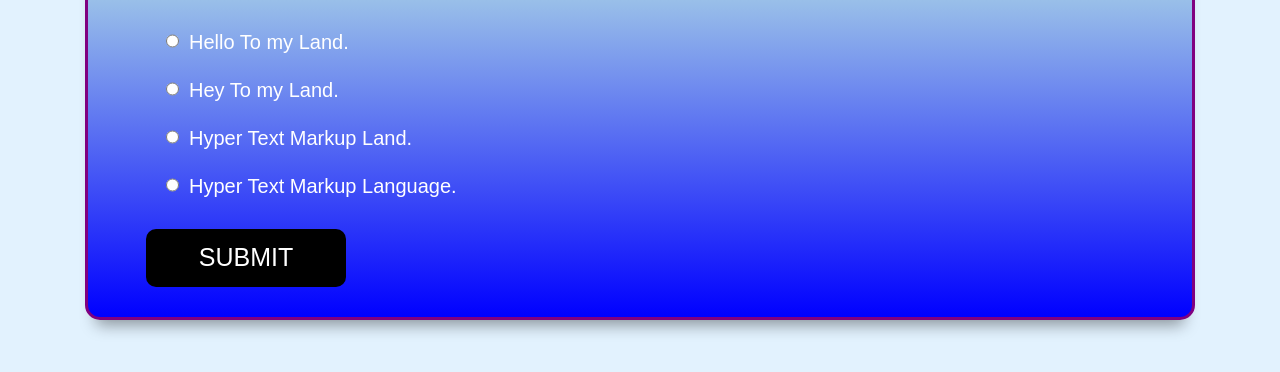
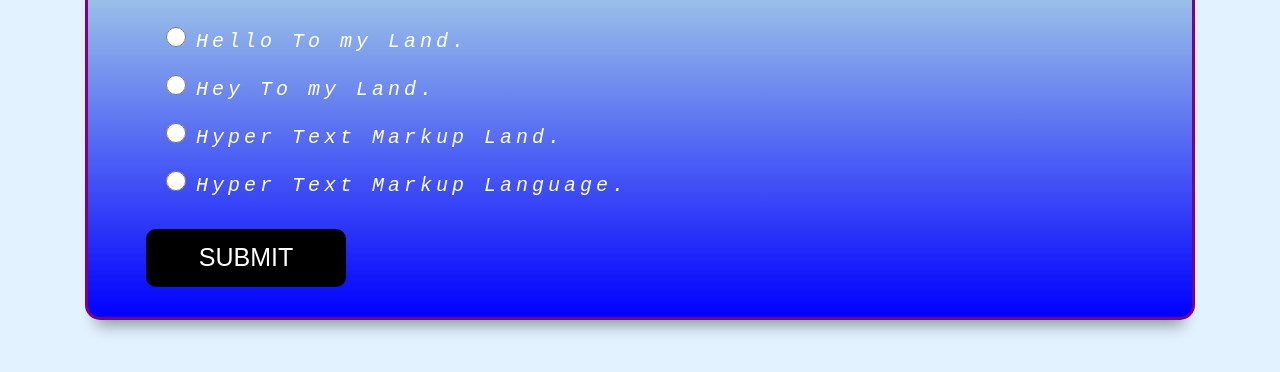
Before and after one commit to Muhammad-Mukarram-Asad/web-dev-quiz-app, a plain HTML site: page index.html in a window 1280 px wide. Shown: the part 120-492 px from the top of the page. Drawn offline with nearby package versions, Linux system fonts and the light colour scheme.

Commit message:
Update index.html

```diff
--- a/index.html
+++ b/index.html
@@ -88,10 +88,17 @@
         .inner-div ul li label
         {
             margin-top: 10px;
+            letter-spacing : 4px;
+            font-style: italic;
+            font-family:monospace;
+
         }
         input{
             cursor: pointer;
             margin: 10px;
+            width: 20px;
+            height: 20px;
+
         }
         .btns{
             display: block;
```
